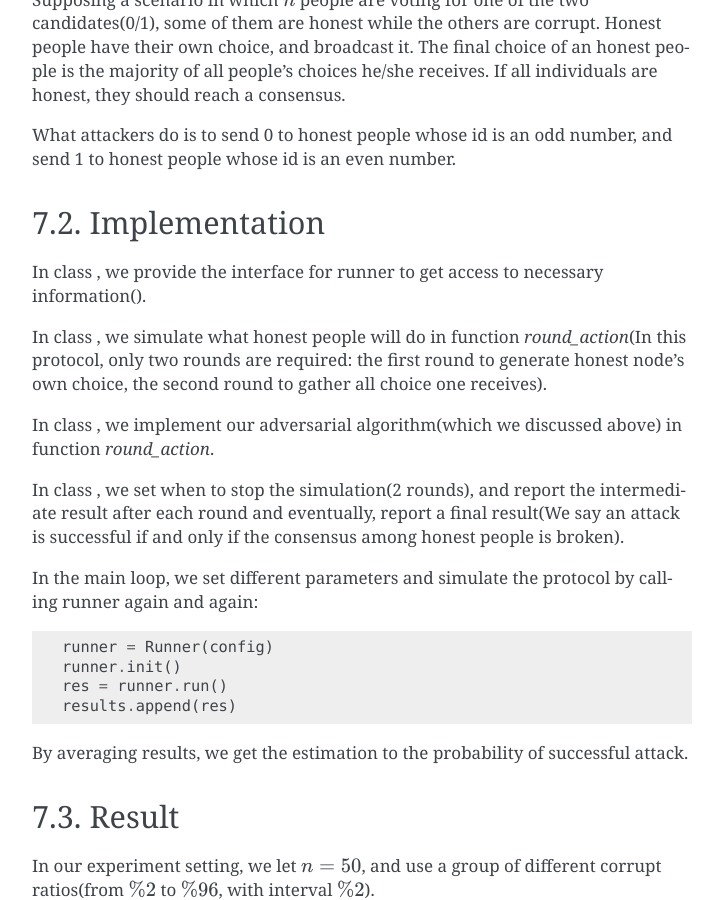
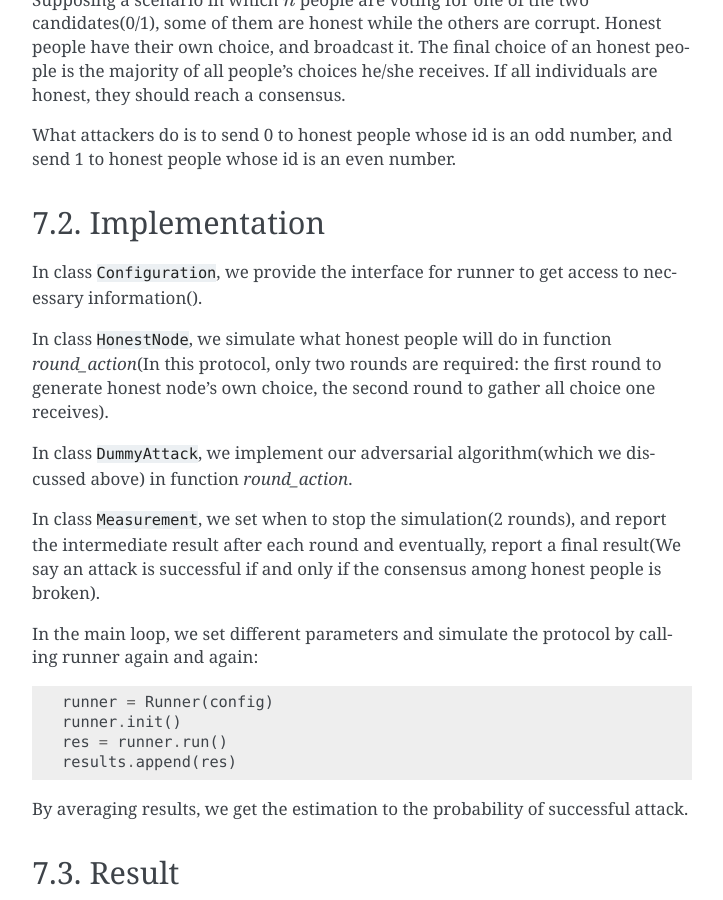
Before and after one commit to abcdabcd987/distributed-consensus-simulator, a Sphinx documentation site: the page built from docs/report.rst, in a window 1280 px wide and 900 px high, scrolled down 9780 px. Shown: the whole window, without its empty margins (388-1111 px from the left). Built offline with Sphinx 7.4.7, drawn with Linux system fonts in a browser that asks for light colours; cross-references to code outside the pages are shown as plain code.

Commit message:
update docs

```diff
--- a/docs/report.rst
+++ b/docs/report.rst
@@ -451,18 +451,18 @@ number, and send 1 to honest people whose id is an even number.
 Implementation
 --------------
 
-In class , we provide the interface for runner to get access to
+In class ``Configuration``, we provide the interface for runner to get access to
 necessary information().
 
-In class , we simulate what honest people will do in function
+In class ``HonestNode``, we simulate what honest people will do in function
 *round\_action*\ (In this protocol, only two rounds are required: the
 first round to generate honest node’s own choice, the second round to
 gather all choice one receives).
 
-In class , we implement our adversarial algorithm(which we discussed
+In class ``DummyAttack``, we implement our adversarial algorithm(which we discussed
 above) in function *round\_action*.
 
-In class , we set when to stop the simulation(2 rounds), and report the
+In class ``Measurement``, we set when to stop the simulation(2 rounds), and report the
 intermediate result after each round and eventually, report a final
 result(We say an attack is successful if and only if the consensus among
 honest people is broken).
```
